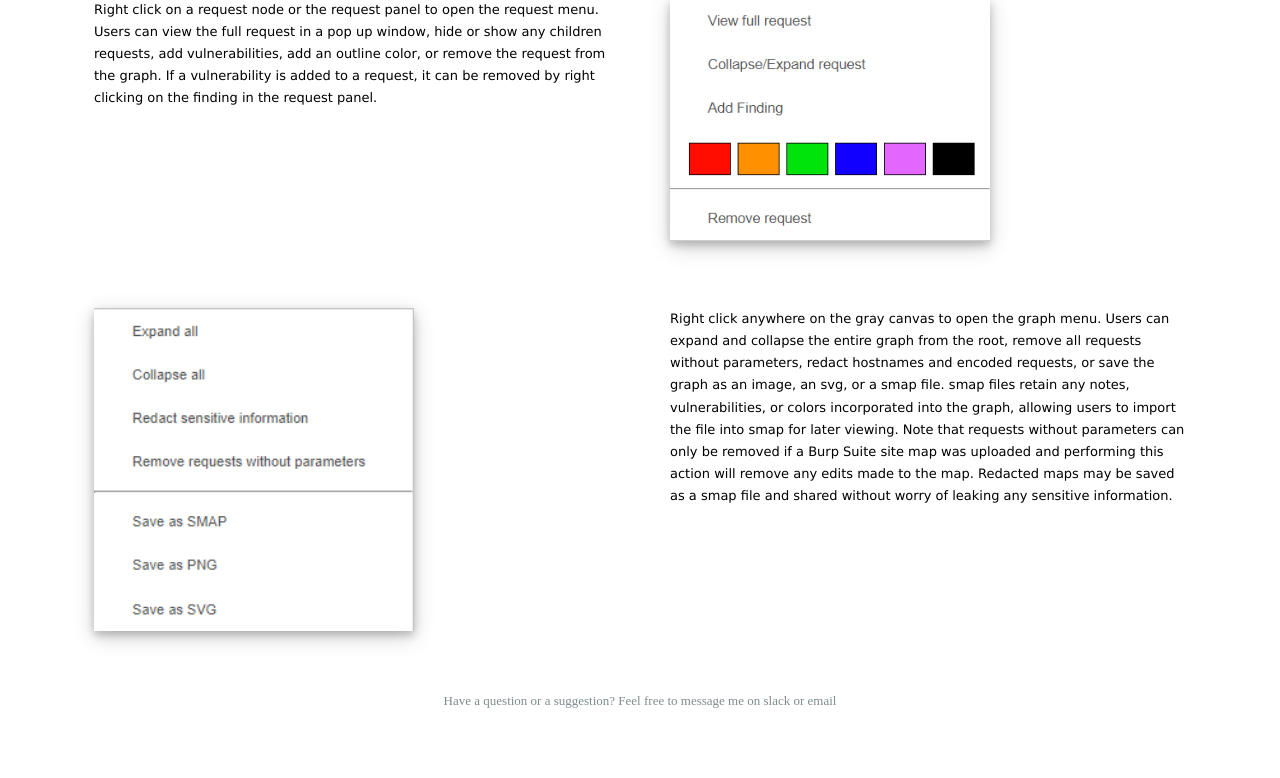
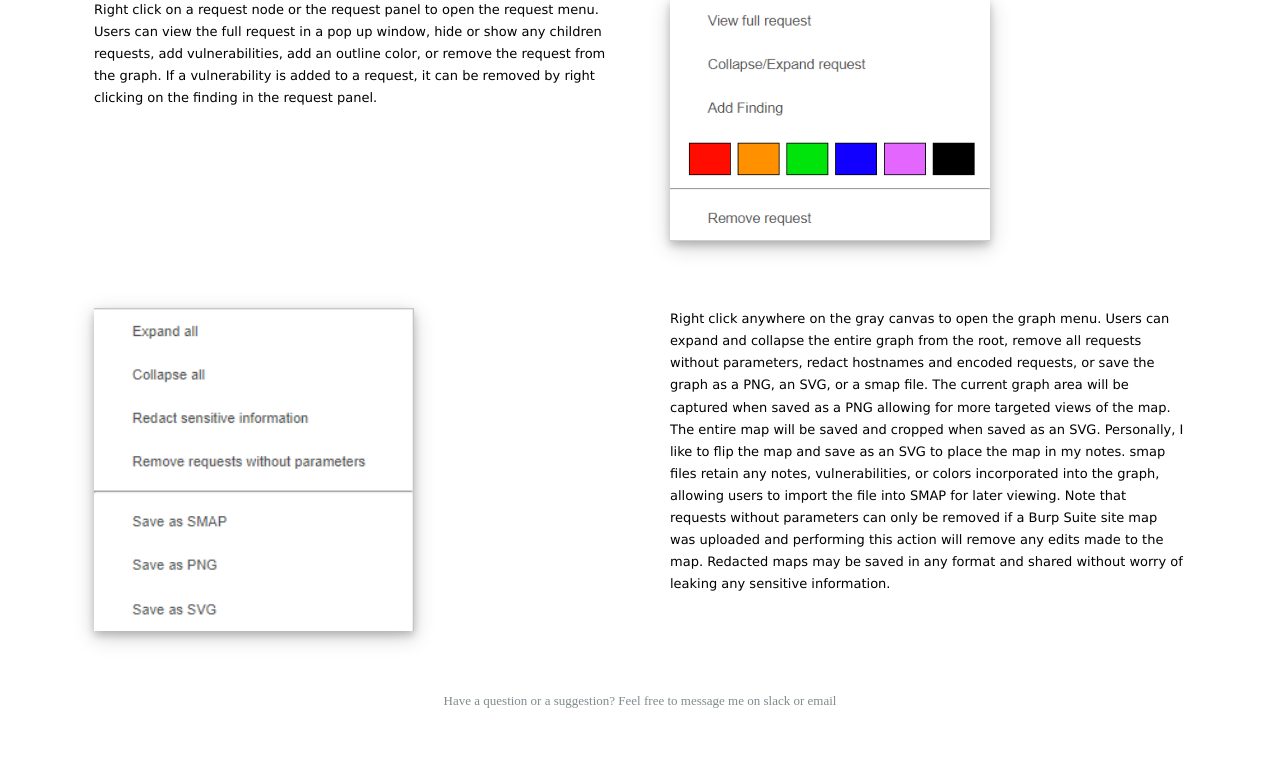
Before and after one commit to jthellin/SMAP_WEB, a Flask app: page /about in a window 1280 px wide. Shown: the part 1509-2287 px from the top of the page. Run offline with Flask 3, Linux system fonts and the light colour scheme; parts of the project's set-up code (start-up, migrations or seed data) failed here and were passed over.

```diff
--- a/static/scripts/viewInteraction.js
+++ b/static/scripts/viewInteraction.js
@@ -328,6 +328,7 @@ removeRequest.addEventListener("click", function() {
     document.getElementById('parameterLabel').innerText = "";
     document.getElementById('contentLabel').innerText = "";
     vulns.style.display = "none";
+    update(selectedRequest);
     selectedRequest = null;
 });
 
--- a/static/scripts/viewRender.js
+++ b/static/scripts/viewRender.js
@@ -54,7 +54,9 @@ rectW = 130,
 rectH = 30;
 
 var tree = d3.layout.tree().nodeSize([rectW+10, rectH+10]);
-var diagonal = d3.svg.diagonal().projection(function (d) {return [d.x + rectW / 2, d.y + rectH / 2];});
+var diagonal = d3.svg.diagonal().projection(function (d) {
+        return [d.x + rectW / 2, d.y + rectH / 2];  //Make lines connect to top of node and come from bottom of node
+});
 var nodes, links;
 
 // Attach to svg container with zoom behavior
--- a/templates/about.html
+++ b/templates/about.html
@@ -78,9 +78,10 @@
     </div>
     <div class="aboutright">
         Right click anywhere on the gray canvas to open the graph menu. Users can expand and collapse the entire graph from the root, remove all requests without parameters, redact hostnames
-        and encoded requests, or save the graph as an image, an svg, or a smap file. smap files retain any notes, vulnerabilities, or colors incorporated
-         into the graph, allowing users to import the file into smap for later viewing. Note that requests without parameters can only be removed if a Burp Suite site map was uploaded and
-         performing this action will remove any edits made to the map. Redacted maps may be saved as a smap file and shared without worry of leaking any sensitive information.
+        and encoded requests, or save the graph as a PNG, an SVG, or a smap file. The current graph area will be captured when saved as a PNG allowing for more targeted views of the map.
+        The entire map will be saved and cropped when saved as an SVG. Personally, I like to flip the map and save as an SVG to place the map in my notes. smap files retain any notes,
+        vulnerabilities, or colors incorporated into the graph, allowing users to import the file into SMAP for later viewing. Note that requests without parameters can only be removed
+        if a Burp Suite site map was uploaded and performing this action will remove any edits made to the map. Redacted maps may be saved in any format and shared without worry of leaking any sensitive information.
     </div>
 </div>
 <br>
```
